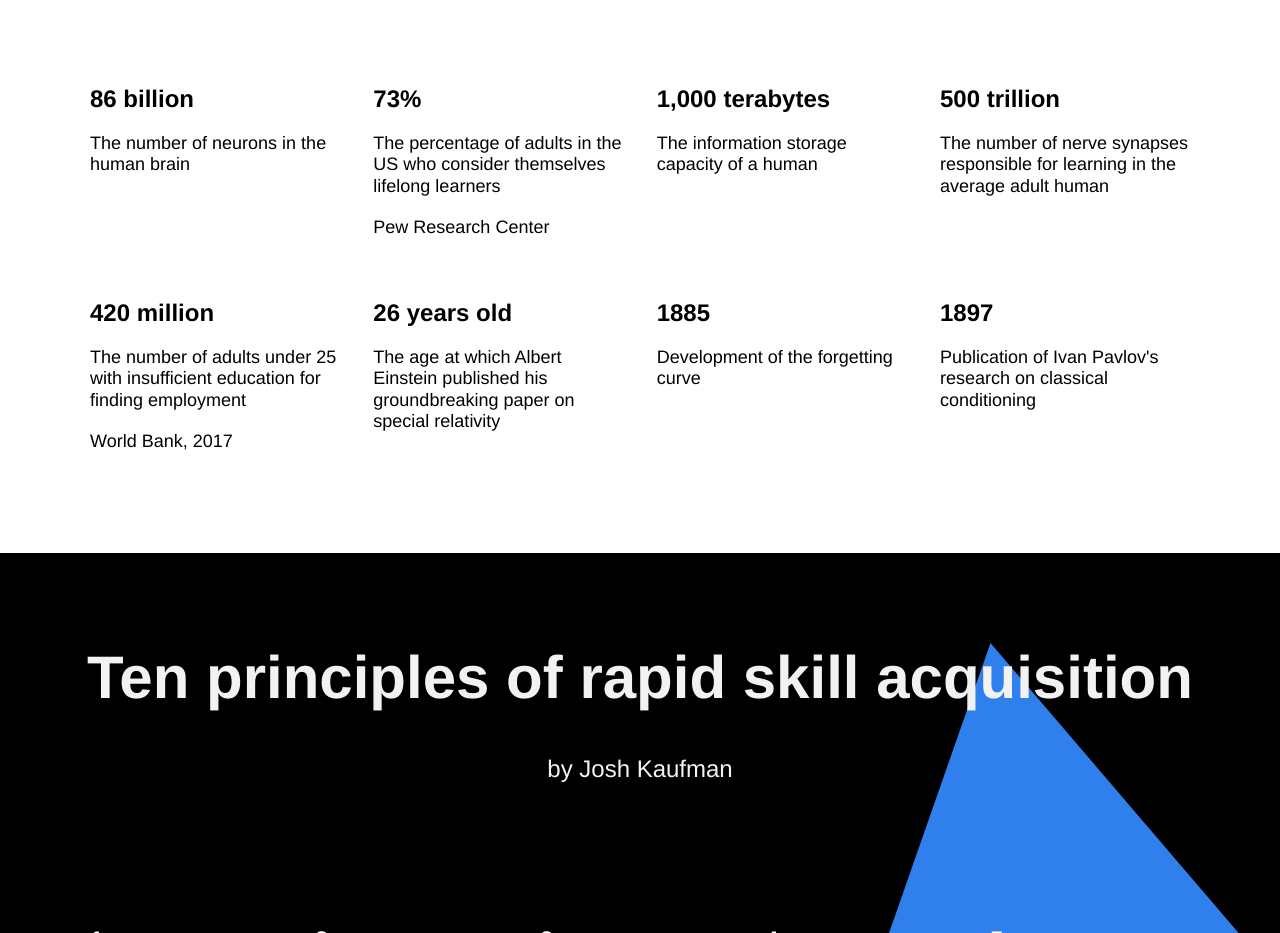
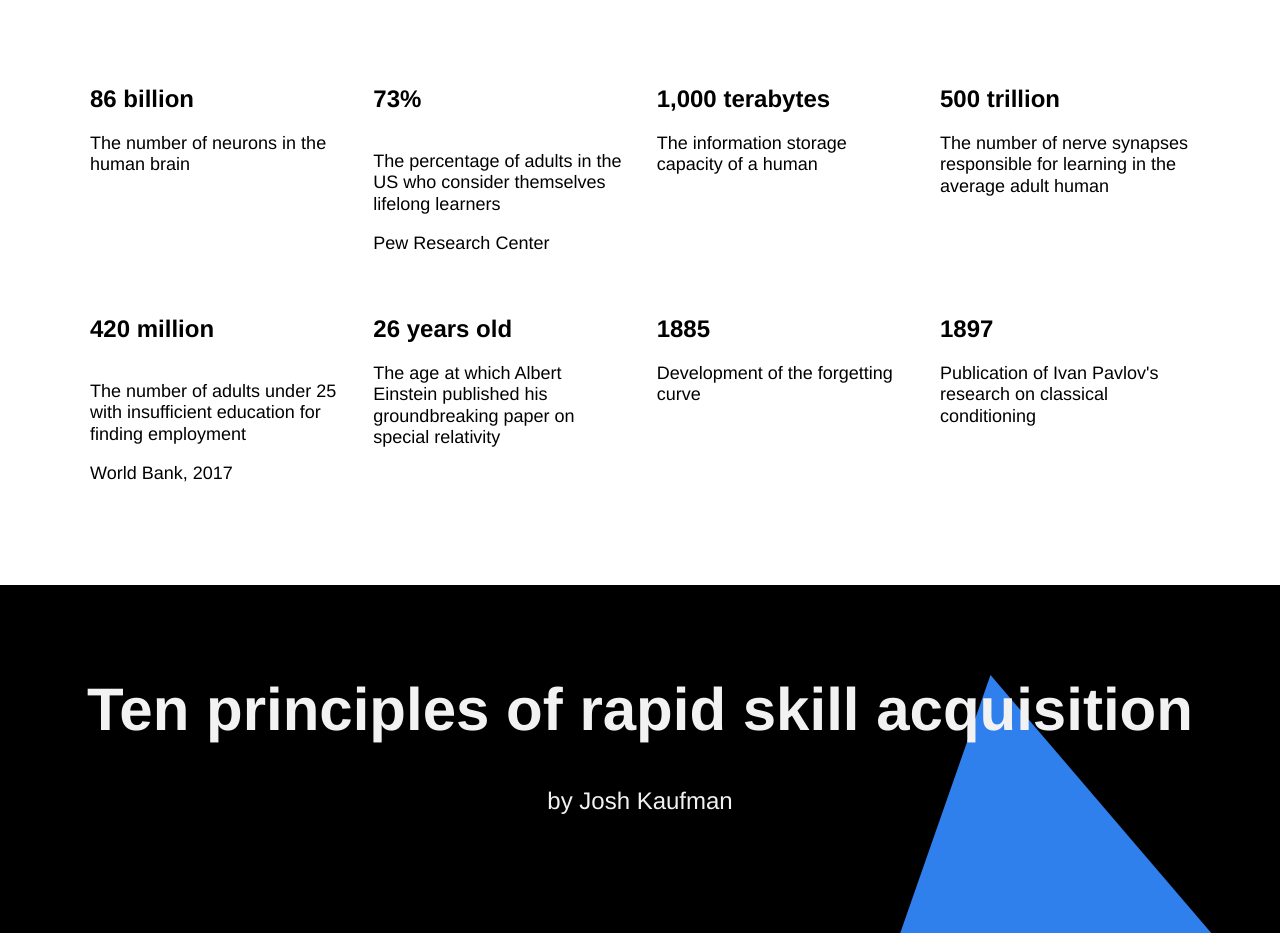
Before and after one commit to stphgbbs/Web_project_1, a plain HTML site: page index.html in a window 1280 px wide. Shown: the part 1680-2613 px from the top of the page. Drawn offline with Linux system fonts and the light colour scheme.

Commit message:
Dec20Changes

```diff
--- a/styles/style.css
+++ b/styles/style.css
@@ -162,8 +162,6 @@
   line-height: 1.2;
   font-size: 18px;
   font-weight: normal;
-  margin: 0;
-  margin-bottom: 20px;
 }
 
 .table__cell_theme_dark {
```
